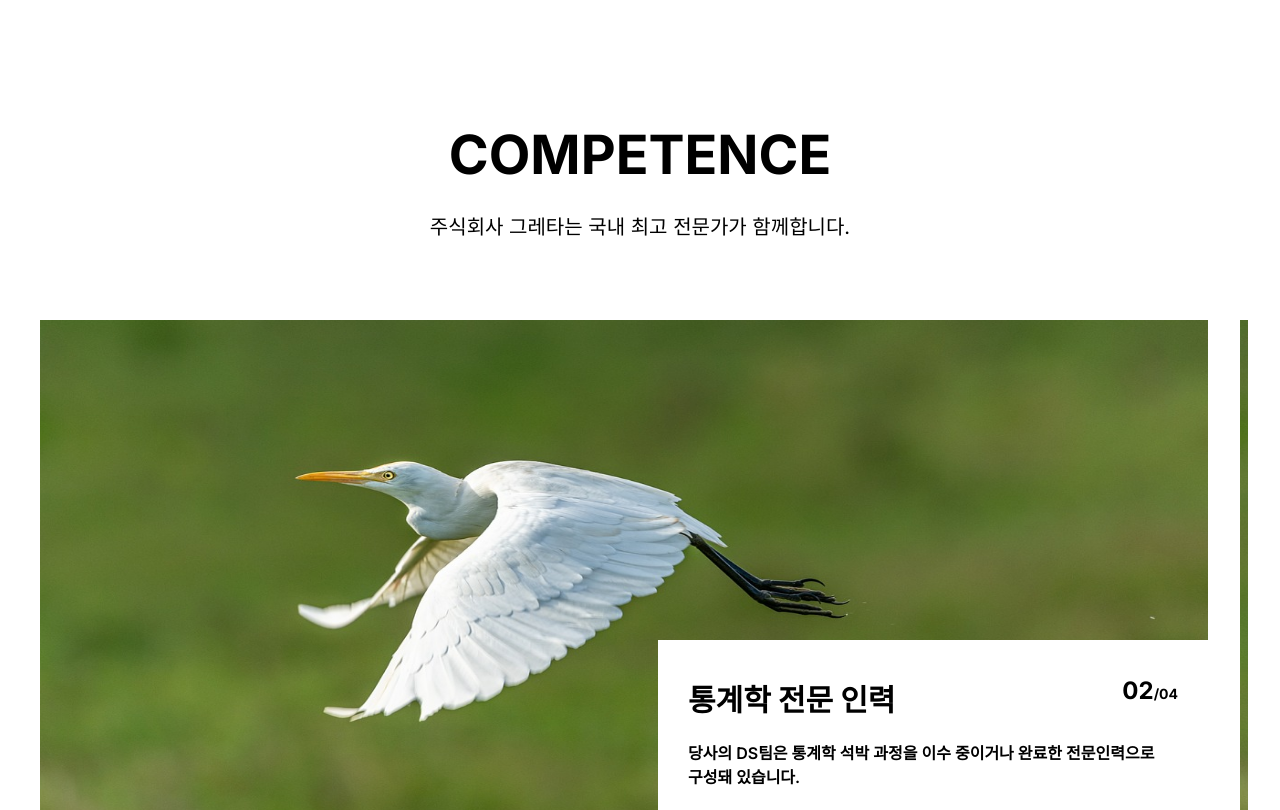
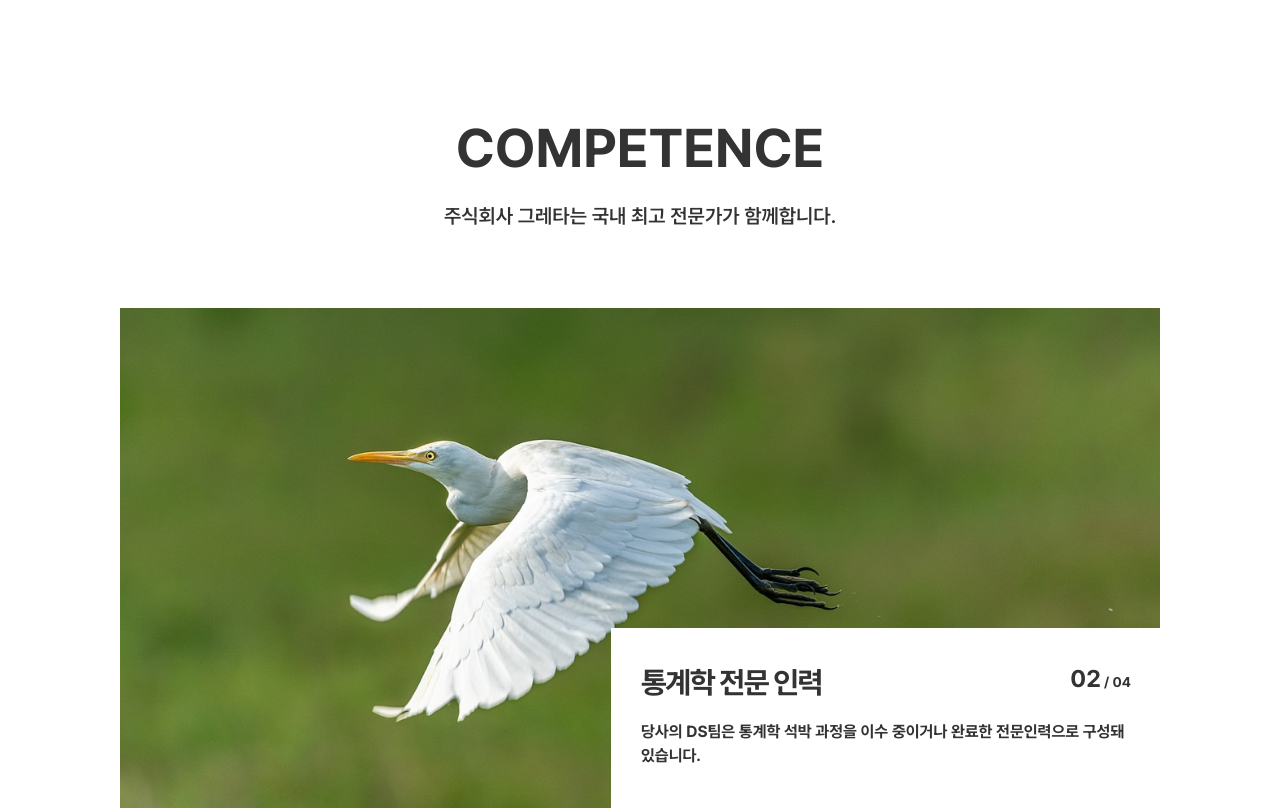
Before and after one commit to the-greta/the-greta.github.io, a Next.js app: page / in a window 1280 px wide. Shown: the part 1700-2510 px from the top of the page. Built offline with nearby package versions, Linux system fonts and the light colour scheme.

Commit message:
feat: style carousel

```diff
--- a/src/app/_components/carousel-card/carousel-card.module.css
+++ b/src/app/_components/carousel-card/carousel-card.module.css
@@ -1,14 +1,20 @@
-.background {
+.container {
   position: relative;
-  display: flex;
-  width: 100%;
+  flex: 0 0 1200px;
+  min-width: 0;
   height: 500px;
-  background-color: lightgray;
+  padding-left: 10rem;
 }
 
-.container {
+.image {
+  position: relative;
+  width: 100%;
+  height: 100%;
+}
+
+.card {
   position: absolute;
-  right: 0;
+  right: -1px;
   bottom: 0;
   width: 550px;
   height: 180px;
@@ -25,16 +31,16 @@
 
 .title {
   font-size: 1.875rem;
-  font-weight: 700;
+  letter-spacing: -0.1rem;
 }
 
 .index {
   font-size: 1.5rem;
-  font-weight: 700;
 }
 
 .content {
   margin-top: 1.25rem;
-  font-weight: 600;
+  font-weight: 700;
+  line-height: 1.5rem;
   word-break: keep-all;
 }
--- a/src/app/_components/carousel-card/carousel-card.tsx
+++ b/src/app/_components/carousel-card/carousel-card.tsx
@@ -16,14 +16,15 @@
   desc: string;
 }) => {
   return (
-    <div className={styles.background}>
-      <Image src={imgUrl} alt="competence" width={1200} height={500} />
-      <Card className={styles.container}>
+    <div className={styles.container}>
+      <div className={styles.image}>
+        <Image src={imgUrl} alt="competence" fill objectFit="cover" />
+      </div>
+      <Card className={styles.card}>
         <CardHeader className={styles.header}>
           <div className={styles.title}>{title}</div>
           <div>
-            <span className={styles.index}>0{index + 1}</span>
-            /04
+            <span className={styles.index}>0{index + 1}</span> / 04
           </div>
         </CardHeader>
         <CardContent className={styles.content}>{desc}</CardContent>
--- a/src/app/_components/competence-carousel/competence-carousel.module.css
+++ b/src/app/_components/competence-carousel/competence-carousel.module.css
@@ -1,8 +1,10 @@
+.container {
+  margin-right: calc(50% - 50vw);
+  margin-left: calc(50% - 50vw);
+  overflow: hidden;
+}
+
 .card-list-container {
   display: flex;
+  margin-left: -10rem;
 }
-
-.card-container {
-  min-width: 1200px;
-  padding-right: 2rem;
-}
--- a/src/app/_components/competence-carousel/competence-carousel.tsx
+++ b/src/app/_components/competence-carousel/competence-carousel.tsx
@@ -73,17 +73,18 @@
 
   return (
     <div>
-      <div className="embla" ref={emblaRef} style={{ overflow: "hidden" }}>
+      <div className={styles.container} ref={emblaRef}>
         <div className={styles["card-list-container"]}>
           {CAROUSEL_CARD_LIST.map((card, i) => (
-            <div key={i} className={styles["card-container"]}>
+            // <div key={i} className={styles["card-container"]}>
             <CarouselCard
+              key={i}
               index={i}
               title={card.title}
               desc={card.desc}
               imgUrl={card.imgUrl}
             />
-            </div>
+            // </div>
           ))}
         </div>
       </div>
--- a/src/app/_components/faq-section/faq-section.module.css
+++ b/src/app/_components/faq-section/faq-section.module.css
@@ -5,14 +5,16 @@
   width: 280px;
   height: 256px;
   padding: 30px;
-  background-color: lightgray;
+  background-color: #fff;
+  border: 1px solid #ddd;
 }
 
 .tag {
   padding: 0.5rem 0.625rem;
   font-size: 0.75rem;
-  font-weight: 700;
-  background-color: gray;
+  font-weight: 500;
+  color: #fff;
+  background-color: #00516f;
 }
 
 .faq-card-title {
@@ -31,6 +33,7 @@
 .section {
   min-height: 100vh;
   padding: 8rem 2rem;
+  background-color: #f5f5f5;
 }
 
 .faq-card-container {
--- a/src/app/_components/section-header/section-header.module.css
+++ b/src/app/_components/section-header/section-header.module.css
@@ -1,16 +1,18 @@
 .section-header {
   margin-bottom: 5rem;
-  color: #000;
   text-align: center;
 }
 
 .title {
   font-size: 3.375rem;
   font-weight: 700;
+  color: #333;
   text-transform: uppercase;
 }
 
 .desc {
   margin-top: 1.5rem;
   font-size: 1.25rem;
+  font-weight: 600;
+  color: #333;
 }
--- a/src/app/globals.css
+++ b/src/app/globals.css
@@ -1,76 +1,3 @@
-:root {
-  --font-mono: ui-monospace, Menlo, Monaco, "Cascadia Mono", "Segoe UI Mono",
-    "Roboto Mono", "Oxygen Mono", "Ubuntu Monospace", "Source Code Pro",
-    "Fira Mono", "Droid Sans Mono", "Courier New", monospace;
-
-  --foreground-rgb: 0, 0, 0;
-  --background-start-rgb: 214, 219, 220;
-  --background-end-rgb: 255, 255, 255;
-
-  --primary-glow: conic-gradient(
-    from 180deg at 50% 50%,
-    #16abff33 0deg,
-    #0885ff33 55deg,
-    #54d6ff33 120deg,
-    #0071ff33 160deg,
-    transparent 360deg
-  );
-  --secondary-glow: radial-gradient(
-    rgba(255, 255, 255, 1),
-    rgba(255, 255, 255, 0)
-  );
-
-  --tile-start-rgb: 239, 245, 249;
-  --tile-end-rgb: 228, 232, 233;
-  --tile-border: conic-gradient(
-    #00000080,
-    #00000040,
-    #00000030,
-    #00000020,
-    #00000010,
-    #00000010,
-    #00000080
-  );
-
-  --callout-rgb: 238, 240, 241;
-  --callout-border-rgb: 172, 175, 176;
-  --card-rgb: 180, 185, 188;
-  --card-border-rgb: 131, 134, 135;
-}
-
-@media (prefers-color-scheme: dark) {
-  :root {
-    --foreground-rgb: 255, 255, 255;
-    --background-start-rgb: 0, 0, 0;
-    --background-end-rgb: 0, 0, 0;
-
-    --primary-glow: radial-gradient(rgba(1, 65, 255, 0.4), rgba(1, 65, 255, 0));
-    --secondary-glow: linear-gradient(
-      to bottom right,
-      rgba(1, 65, 255, 0),
-      rgba(1, 65, 255, 0),
-      rgba(1, 65, 255, 0.3)
-    );
-
-    --tile-start-rgb: 2, 13, 46;
-    --tile-end-rgb: 2, 5, 19;
-    --tile-border: conic-gradient(
-      #ffffff80,
-      #ffffff40,
-      #ffffff30,
-      #ffffff20,
-      #ffffff10,
-      #ffffff10,
-      #ffffff80
-    );
-
-    --callout-rgb: 20, 20, 20;
-    --callout-border-rgb: 108, 108, 108;
-    --card-rgb: 100, 100, 100;
-    --card-border-rgb: 200, 200, 200;
-  }
-}
-
 * {
   box-sizing: border-box;
   padding: 0;
@@ -79,13 +6,7 @@
 
 html,
 body {
-  color: rgb(var(--foreground-rgb));
-  background: linear-gradient(
-      to bottom,
-      transparent,
-      rgb(var(--background-end-rgb))
-    )
-    rgb(var(--background-start-rgb));
+  color: #333;
 }
 
 a {
--- a/src/app/layout.tsx
+++ b/src/app/layout.tsx
@@ -1,13 +1,17 @@
 import "./globals.css";
 
 import type { Metadata } from "next";
-import { Inter } from "next/font/google";
+// import { Inter } from "next/font/google";
+import localFont from "next/font/local";
 
 import Footer from "@/components/base/footer/footer";
 import Header from "@/components/base/header/header";
 
-const inter = Inter({ subsets: ["latin"] });
-
+// const inter = Inter({ subsets: ["latin"] });
+const pretendard = localFont({
+  src: "PretendardVariable.woff2",
+  display: "swap",
+});
 export const metadata: Metadata = {
   title: "GRETA Inc.",
   description: "Generated by create next app",
@@ -20,7 +24,7 @@
 }) {
   return (
     <html lang="en">
-      <body className={inter.className}>
+      <body className={pretendard.className}>
         <Header />
         {children}
         <Footer />
--- a/src/app/page.module.css
+++ b/src/app/page.module.css
@@ -1,57 +1,59 @@
 .main {
   display: flex;
   flex-direction: column;
+  align-items: center;
   justify-content: space-between;
-  align-items: center;
+  min-height: 100vh;
   padding: 6rem;
-  min-height: 100vh;
 }
 
 .description {
+  z-index: 2;
   display: inherit;
+  align-items: inherit;
   justify-content: inherit;
-  align-items: inherit;
+  width: 100%;
+  max-width: var(--max-width);
+  font-family: var(--font-mono);
   font-size: 0.85rem;
-  max-width: var(--max-width);
-  width: 100%;
-  z-index: 2;
-  font-family: var(--font-mono);
 }
 
 .description a {
   display: flex;
+  gap: 0.5rem;
+  align-items: center;
   justify-content: center;
-  align-items: center;
-  gap: 0.5rem;
 }
 
 .description p {
   position: relative;
+  padding: 1rem;
   margin: 0;
-  padding: 1rem;
-  background-color: rgba(var(--callout-rgb), 0.5);
-  border: 1px solid rgba(var(--callout-border-rgb), 0.3);
+  background-color: rgb(var(--callout-rgb) 0.5);
+  border: 1px solid rgb(var(--callout-border-rgb) 0.3);
   border-radius: var(--border-radius);
 }
 
 .code {
+  font-family: var(--font-mono);
   font-weight: 700;
-  font-family: var(--font-mono);
 }
 
 .grid {
   display: grid;
   grid-template-columns: repeat(4, minmax(25%, auto));
+  width: var(--max-width);
   max-width: 100%;
-  width: var(--max-width);
 }
 
 .card {
   padding: 1rem 1.2rem;
+  background: rgb(var(--card-rgb) 0);
+  border: 1px solid rgb(var(--card-border-rgb) 0);
   border-radius: var(--border-radius);
-  background: rgba(var(--card-rgb), 0);
-  border: 1px solid rgba(var(--card-border-rgb), 0);
-  transition: background 200ms, border 200ms;
+  transition:
+    background 200ms,
+    border 200ms;
 }
 
 .card span {
@@ -60,46 +62,46 @@
 }
 
 .card h2 {
+  margin-bottom: 0.7rem;
   font-weight: 600;
-  margin-bottom: 0.7rem;
 }
 
 .card p {
+  max-width: 30ch;
   margin: 0;
-  opacity: 0.6;
   font-size: 0.9rem;
   line-height: 1.5;
-  max-width: 30ch;
+  opacity: 0.6;
 }
 
 .center {
+  position: relative;
   display: flex;
+  align-items: center;
   justify-content: center;
-  align-items: center;
-  position: relative;
   padding: 4rem 0;
 }
 
 .center::before {
-  background: var(--secondary-glow);
-  border-radius: 50%;
   width: 480px;
   height: 360px;
   margin-left: -400px;
+  background: var(--secondary-glow);
+  border-radius: 50%;
 }
 
 .center::after {
-  background: var(--primary-glow);
+  z-index: -1;
   width: 240px;
   height: 180px;
-  z-index: -1;
+  background: var(--primary-glow);
 }
 
 .center::before,
 .center::after {
-  content: '';
+  position: absolute;
   left: 50%;
-  position: absolute;
+  content: "";
   filter: blur(45px);
   transform: translateZ(0);
 }
@@ -107,11 +109,12 @@
 .logo {
   position: relative;
 }
+
 /* Enable hover only on non-touch devices */
 @media (hover: hover) and (pointer: fine) {
   .card:hover {
-    background: rgba(var(--card-rgb), 0.1);
-    border: 1px solid rgba(var(--card-border-rgb), 0.15);
+    background: rgb(var(--card-rgb) 0.1);
+    border: 1px solid rgb(var(--card-border-rgb) 0.15);
   }
 
   .card:hover span {
@@ -126,15 +129,15 @@
 }
 
 /* Mobile */
-@media (max-width: 700px) {
+@media (width <= 700px) {
   .content {
     padding: 4rem;
   }
 
   .grid {
     grid-template-columns: 1fr;
+    max-width: 320px;
     margin-bottom: 120px;
-    max-width: 320px;
     text-align: center;
   }
 
@@ -151,8 +154,8 @@
   }
 
   .center::before {
+    height: 300px;
     transform: none;
-    height: 300px;
   }
 
   .description {
@@ -165,45 +168,45 @@
 
   .description p,
   .description div {
+    position: fixed;
     display: flex;
     justify-content: center;
-    position: fixed;
     width: 100%;
   }
 
   .description p {
+    inset: 0 0 auto;
     align-items: center;
-    inset: 0 0 auto;
     padding: 2rem 1rem 1.4rem;
-    border-radius: 0;
-    border: none;
-    border-bottom: 1px solid rgba(var(--callout-border-rgb), 0.25);
     background: linear-gradient(
       to bottom,
-      rgba(var(--background-start-rgb), 1),
-      rgba(var(--callout-rgb), 0.5)
+      rgb(var(--background-start-rgb) 1),
+      rgb(var(--callout-rgb) 0.5)
     );
     background-clip: padding-box;
     backdrop-filter: blur(24px);
+    border: none;
+    border-bottom: 1px solid rgb(var(--callout-border-rgb) 0.25);
+    border-radius: 0;
   }
 
   .description div {
+    inset: auto 0 0;
+    z-index: 1;
     align-items: flex-end;
+    height: 200px;
+    padding: 2rem;
     pointer-events: none;
-    inset: auto 0 0;
-    padding: 2rem;
-    height: 200px;
     background: linear-gradient(
       to bottom,
       transparent 0%,
       rgb(var(--background-end-rgb)) 40%
     );
-    z-index: 1;
   }
 }
 
 /* Tablet and Smaller Desktop */
-@media (min-width: 701px) and (max-width: 1120px) {
+@media (width >= 701px) and (width <= 1120px) {
   .grid {
     grid-template-columns: repeat(2, 50%);
   }
@@ -223,6 +226,7 @@
   from {
     transform: rotate(360deg);
   }
+
   to {
     transform: rotate(0deg);
   }
```
Also changed, not shown: src/app/PretendardVariable.woff2 (added). Lines whose indentation alone changed are shown as unchanged.
